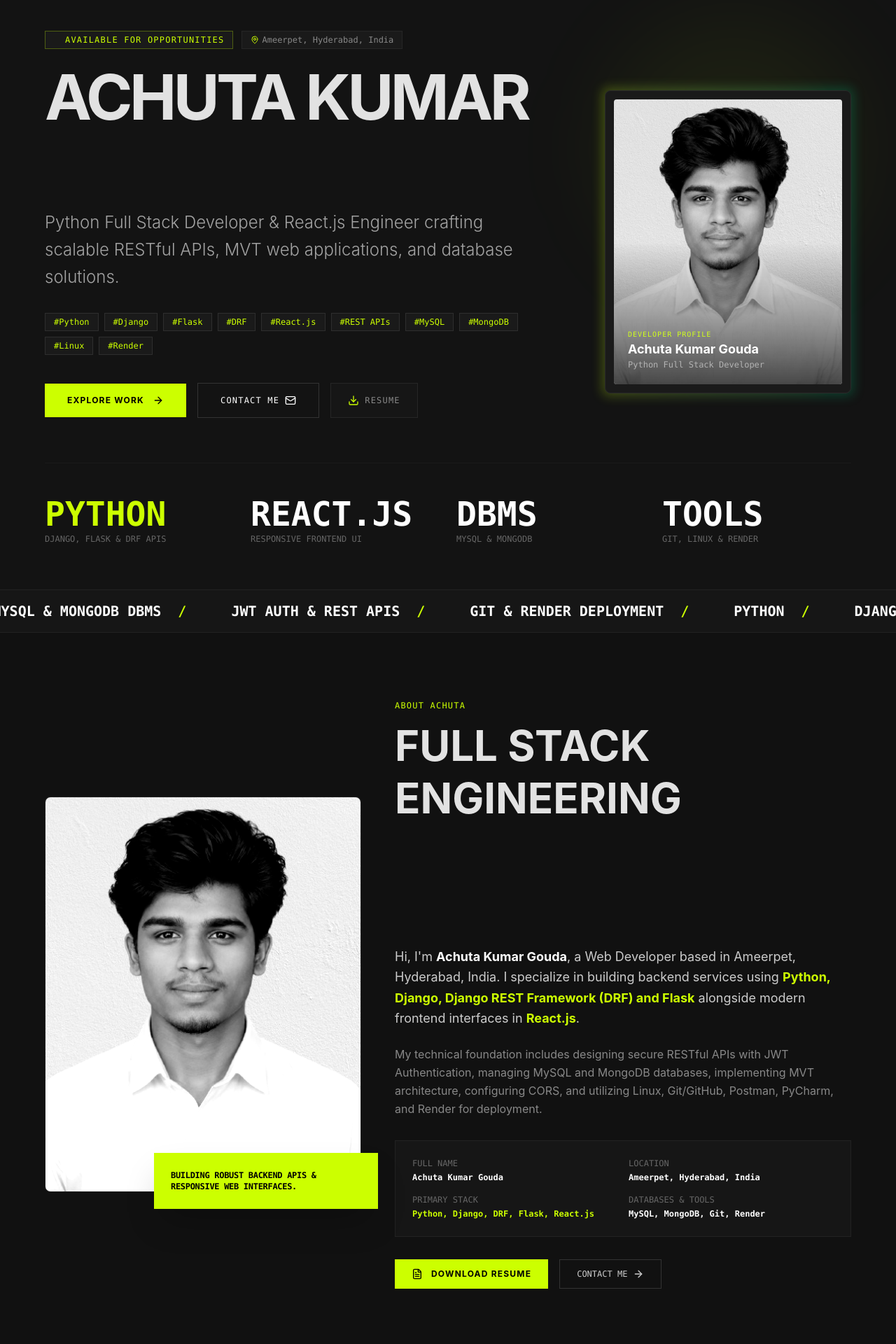
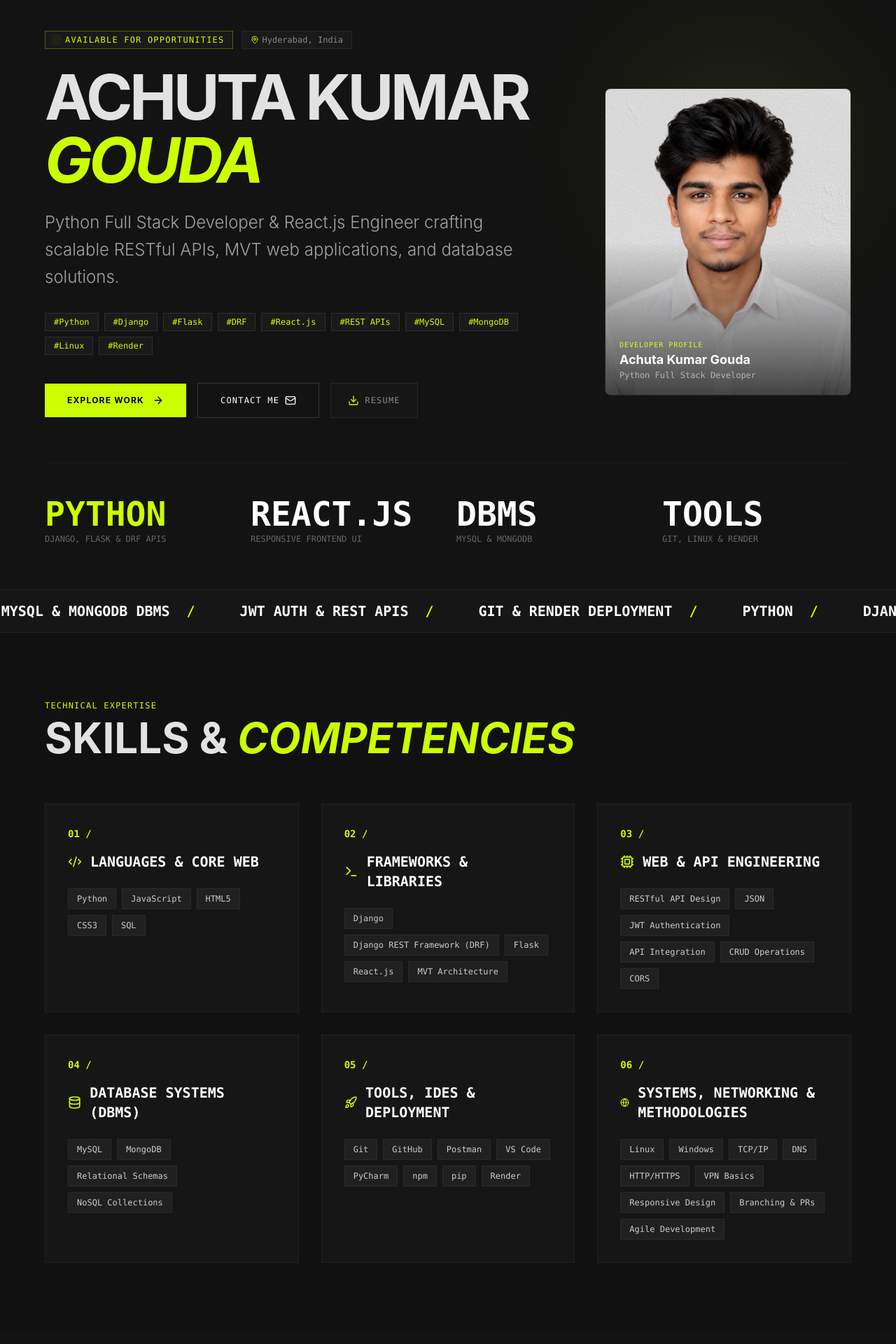
Before and after one commit to AchutaKumar/My-Portfolio, a React (Vite) app: page / in a window 1280 px wide. Shown: the part 100-2020 px from the top of the page at 70% size. Built offline with nearby package versions, Linux system fonts and the light colour scheme.

Commit message:
Update profile photo hover effect and add blog project image

```diff
--- a/src/App.jsx
+++ b/src/App.jsx
@@ -46,16 +46,28 @@ const Portfolio = () => {
     window.scrollTo({ top: 0, behavior: 'smooth' });
   };
 
-  const resumePdfUrl = '/resume/Achut%20Kumar%20Gouda.pdf';
+  const resumePdfUrl = `${import.meta.env.BASE_URL}resume/Achut%20Kumar%20Gouda.pdf`;
 
-  const handleResumeDownload = (e) => {
+  const handleResumeDownload = async (e) => {
     if (e) e.preventDefault();
-    const link = document.createElement('a');
-    link.href = resumePdfUrl;
-    link.download = 'Achut-Kumar-Gouda-Resume.pdf';
-    document.body.appendChild(link);
-    link.click();
-    document.body.removeChild(link);
+
+    try {
+      const response = await fetch(resumePdfUrl);
+      if (!response.ok) throw new Error('Unable to download resume');
+
+      const blob = await response.blob();
+      const objectUrl = window.URL.createObjectURL(blob);
+      const link = document.createElement('a');
+      link.href = objectUrl;
+      link.download = 'Achut-Kumar-Gouda-Resume.pdf';
+      document.body.appendChild(link);
+      link.click();
+      document.body.removeChild(link);
+      window.URL.revokeObjectURL(objectUrl);
+    } catch (error) {
+      console.error('Resume download failed:', error);
+      window.open(resumePdfUrl, '_blank', 'noopener,noreferrer');
+    }
   };
 
   const projects = [
@@ -76,10 +88,21 @@ const Portfolio = () => {
       category: 'API & Backend',
       year: '2026',
       description: 'End-to-end full stack web application integrating a dynamic Django Template Language frontend with Django REST Framework API, MySQL storage implementing CRUD operations.',
-      tech: ['Python', 'Django', 'JSON', 'HTML5/CSS3','DTL', 'Render'],
+      tech: ['Python', 'Django', 'Django Rest Framework', 'JWT Auth', 'HTML5/CSS3', 'DTL', 'Render'],
       image: 'img/employee-m.png',
       demoUrl: 'https://employee-management-system-3gkr.onrender.com/',
       githubUrl: 'https://github.com/AchutaKumar/Employee-Management-System'
+    },
+    {
+      id: 3,
+      title: 'Blog Application',
+      category: 'Full Stack',
+      year: '2026',
+      description: 'Full-stack blogging platform built with Django and DTL, featuring complete CRUD capabilities for article management, dynamic user authentication, category filtering, and rich text rendering.',
+      tech: ['Python', 'Django', 'JWT', 'Django Rest Framework', 'HTML5/CSS3', 'DTL', 'Render'],
+      image: 'img/blog.png',
+      demoUrl: '#',
+      githubUrl: 'https://github.com/AchutaKumar/Blog-Application'
     },
 
   ];
@@ -136,8 +159,8 @@ const Portfolio = () => {
 
         <div className="hidden md:flex items-center gap-4">
           <button
-            onClick={handleResumeDownload}
-            className="border border-[#CCFF00]/40 text-[#CCFF00] px-5 py-2 text-xs font-mono font-bold uppercase tracking-widest hover:bg-[#CCFF00] hover:text-black transition-all duration-300 flex items-center gap-2"
+            onClick={() => setShowResumeModal(true)}
+            className="border border-[#CCFF00]/40 text-[#CCFF00] px-5 py-2 text-xs font-mono font-bold uppercase tracking-widest hover:bg-[#ccff00] hover:text-black transition-all duration-300 flex items-center gap-2"
           >
             <FileText className="w-4 h-4" /> Resume
           </button>
@@ -172,10 +195,10 @@ const Portfolio = () => {
 
           <div className="flex flex-col gap-4 pt-6 border-t border-[#222]">
             <button
-              onClick={(e) => { setMobileMenuOpen(false); handleResumeDownload(e); }}
+              onClick={() => { setMobileMenuOpen(false); setShowResumeModal(true); }}
               className="w-full border border-[#CCFF00] text-[#CCFF00] py-3 text-center font-mono font-bold uppercase text-xs flex items-center justify-center gap-2"
             >
-              <FileText className="w-4 h-4" /> Download Resume
+              <FileText className="w-4 h-4" /> View Resume
             </button>
             <a
               onClick={() => setMobileMenuOpen(false)}
@@ -199,7 +222,7 @@ const Portfolio = () => {
               Available for Opportunities
             </span>
             <span className="inline-flex items-center gap-1 text-xs font-mono text-[#888] px-3 py-1 bg-[#1A1A1A] border border-[#262626]">
-              <MapPin className="w-3 h-3 text-[#CCFF00]" /> Ameerpet, Hyderabad, India
+              <MapPin className="w-3 h-3 text-[#CCFF00]" /> Hyderabad, India
             </span>
           </div>
 
@@ -207,7 +230,7 @@ const Portfolio = () => {
             <div className="lg:col-span-8">
               <h1 className="text-5xl sm:text-7xl lg:text-[90px] uppercase tracking-tighter mb-6 font-bold leading-none">
                 ACHUTA KUMAR <br />
-                <span className="border-text italic">GOUDA</span>
+                <span className="text-[#CCFF00] italic">GOUDA</span>
               </h1>
 
               <div className="max-w-2xl mb-8">
@@ -239,7 +262,7 @@ const Portfolio = () => {
                   Contact Me <Mail className="w-4 h-4" />
                 </a>
                 <button
-                  onClick={handleResumeDownload}
+                  onClick={() => setShowResumeModal(true)}
                   className="border border-[#262626] bg-[#161616] hover:bg-[#222] text-[#888] hover:text-white px-6 py-4 font-mono uppercase tracking-widest text-xs transition-colors flex items-center gap-2"
                 >
                   <Download className="w-4 h-4 text-[#CCFF00]" /> Resume
@@ -249,14 +272,13 @@ const Portfolio = () => {
 
             {/* Profile Card / Avatar */}
             <div className="lg:col-span-4 flex justify-center lg:justify-end">
-              <div className="relative group max-w-xs sm:max-w-sm w-full">
-                <div className="absolute -inset-1 bg-gradient-to-r from-[#CCFF00] to-emerald-500 rounded-lg blur opacity-25 group-hover:opacity-75 transition duration-1000 group-hover:duration-200"></div>
-                <div className="relative bg-[#1A1A1A] border border-[#2a2a2a] p-3 rounded-lg overflow-hidden">
-                  <div className="aspect-[4/5] overflow-hidden rounded relative">
+              <div className="max-w-xs sm:max-w-sm w-full">
+                <div className="bg-[#1A1A1A] rounded-lg overflow-hidden border border-[#262626] hover:border-[#3a3a3a] transition-all duration-300 hover:scale-[1.02]">
+                  <div className="aspect-[4/5] overflow-hidden relative">
                     <img
                       src={achutaPic}
                       alt="Achuta Kumar Gouda"
-                      className="w-full h-full object-cover grayscale contrast-110 group-hover:grayscale-0 group-hover:scale-105 transition-all duration-700"
+                      className="w-full h-full object-cover transition-transform duration-300 hover:scale-105"
                     />
                     <div className="absolute inset-0 bg-gradient-to-t from-black/80 via-transparent to-transparent opacity-90 p-5 flex flex-col justify-end">
                       <span className="text-[#CCFF00] font-mono text-[10px] uppercase tracking-widest">DEVELOPER PROFILE</span>
@@ -319,77 +341,7 @@ const Portfolio = () => {
         </div>
 
         {/* About Section */}
-        <section id="about" className="px-6 md:px-16 py-24 bg-[#111111] border-b border-[#1A1A1A]">
-          <div className="grid grid-cols-1 lg:grid-cols-12 gap-12 items-center">
-            <div className="lg:col-span-5">
-              <div className="relative">
-                <div className="aspect-[4/5] overflow-hidden border border-[#262626] rounded-lg">
-                  <img
-                    src={achutaPic}
-                    alt="Achuta Kumar Gouda"
-                    className="object-cover w-full h-full grayscale contrast-125 hover:grayscale-0 transition-all duration-700"
-                  />
-                </div>
-                <div className="absolute -bottom-6 -right-6 bg-[#CCFF00] text-black p-6 font-mono text-xs font-bold tracking-tight hidden sm:block max-w-xs shadow-2xl">
-                  BUILDING ROBUST BACKEND APIS & RESPONSIVE WEB INTERFACES.
-                </div>
-              </div>
-            </div>
 
-            <div className="lg:col-span-7">
-              <span className="text-[#CCFF00] font-mono text-xs uppercase tracking-widest mb-3 block">
-                ABOUT ACHUTA
-              </span>
-              <h2 className="text-4xl sm:text-6xl font-bold uppercase mb-6 leading-tight">
-                FULL STACK ENGINEERING <br />
-                <span className="border-text italic">WITH PYTHON & REACT</span>
-              </h2>
-
-              <p className="text-lg text-[#ccc] mb-6 leading-relaxed">
-                Hi, I'm <strong className="text-white">Achuta Kumar Gouda</strong>, a Web Developer based in Ameerpet, Hyderabad, India. I specialize in building backend services using <strong className="text-[#CCFF00]">Python, Django, Django REST Framework (DRF) and Flask</strong> alongside modern frontend interfaces in <strong className="text-[#CCFF00]">React.js</strong>.
-              </p>
-
-              <p className="text-[#888] mb-8 leading-relaxed">
-                My technical foundation includes designing secure RESTful APIs with JWT Authentication, managing MySQL and MongoDB databases, implementing MVT architecture, configuring CORS, and utilizing Linux, Git/GitHub, Postman, PyCharm, and Render for deployment.
-              </p>
-
-              {/* Bio Details Grid */}
-              <div className="grid grid-cols-1 sm:grid-cols-2 gap-4 mb-8 font-mono text-xs bg-[#161616] p-6 border border-[#222]">
-                <div className="flex flex-col gap-1">
-                  <span className="text-[#666] uppercase">Full Name</span>
-                  <span className="text-white font-bold">Achuta Kumar Gouda</span>
-                </div>
-                <div className="flex flex-col gap-1">
-                  <span className="text-[#666] uppercase">Location</span>
-                  <span className="text-white font-bold">Ameerpet, Hyderabad, India</span>
-                </div>
-                <div className="flex flex-col gap-1">
-                  <span className="text-[#666] uppercase">Primary Stack</span>
-                  <span className="text-[#CCFF00] font-bold">Python, Django, DRF, Flask, React.js</span>
-                </div>
-                <div className="flex flex-col gap-1">
-                  <span className="text-[#666] uppercase">Databases & Tools</span>
-                  <span className="text-white font-bold">MySQL, MongoDB, Git, Render</span>
-                </div>
-              </div>
-
-              <div className="flex flex-wrap gap-4">
-                <button
-                  onClick={handleResumeDownload}
-                  className="inline-flex items-center gap-3 bg-[#CCFF00] text-black px-6 py-3 font-bold uppercase tracking-widest text-xs hover:translate-x-1 transition-transform"
-                >
-                  <FileText className="w-4 h-4" /> Download Resume
-                </button>
-                <a
-                  href="#contact"
-                  className="inline-flex items-center gap-2 border border-[#333] hover:border-[#CCFF00] text-[#ccc] hover:text-[#CCFF00] px-6 py-3 font-mono uppercase text-xs transition-colors"
-                >
-                  Contact Me <ArrowRight className="w-4 h-4" />
-                </a>
-              </div>
-            </div>
-          </div>
-        </section>
 
         {/* Comprehensive Skills Section */}
         <section id="skills" className="px-6 md:px-16 py-24 bg-[#111111]">
@@ -398,7 +350,7 @@ const Portfolio = () => {
               TECHNICAL EXPERTISE
             </span>
             <h2 className="text-4xl md:text-6xl font-bold uppercase">
-              SKILLS & <span className="border-text italic">COMPETENCIES</span>
+              SKILLS & <span className="text-[#CCFF00] italic">COMPETENCIES</span>
             </h2>
           </div>
 
@@ -464,14 +416,14 @@ const Portfolio = () => {
             {filteredProjects.map((project) => (
               <div
                 key={project.id}
-                className="group bg-[#161616] border border-[#222] hover:border-[#CCFF00]/50 transition-all duration-300 flex flex-col justify-between overflow-hidden"
+                className="group bg-[#161616] border border-[#222] hover:border-[#CCFF00]/40 transition-colors duration-300 flex flex-col justify-between overflow-hidden"
               >
                 <div>
                   <div className="relative aspect-video overflow-hidden">
                     <img
                       src={project.image}
                       alt={project.title}
-                      className="object-cover w-full h-full grayscale group-hover:grayscale-0 group-hover:scale-105 transition-all duration-500"
+                      className="object-cover w-full h-full group-hover:scale-105 transition-transform duration-300"
                     />
                     <div className="absolute top-3 left-3 bg-[#131313]/80 backdrop-blur-md px-3 py-1 font-mono text-[10px] text-[#CCFF00] border border-[#CCFF00]/30 uppercase">
                       {project.category} • {project.year}
@@ -591,13 +543,33 @@ const Portfolio = () => {
                   </div>
                 </a>
 
+                <a href="https://github.com/AchutaKumar" target="_blank" rel="noreferrer" className="flex items-center gap-4 text-white hover:text-[#CCFF00] transition-colors p-4 bg-[#161616] border border-[#222]">
+                  <div className="p-3 bg-[#CCFF00] text-black rounded">
+                    <GithubIcon className="w-5 h-5" />
+                  </div>
+                  <div>
+                    <span className="text-[10px] text-[#666] uppercase block">GitHub</span>
+                    <span className="font-bold text-base">Achuta Kumar Gouda</span>
+                  </div>
+                </a>
+
+                <a href="https://www.linkedin.com/in/achuta-kumar/" target="_blank" rel="noreferrer" className="flex items-center gap-4 text-white hover:text-[#CCFF00] transition-colors p-4 bg-[#161616] border border-[#222]">
+                  <div className="p-3 bg-[#CCFF00] text-black rounded">
+                    <ExternalLink className="w-5 h-5" />
+                  </div>
+                  <div>
+                    <span className="text-[10px] text-[#666] uppercase block">LinkedIn</span>
+                    <span className="font-bold text-base">Achuta Kumar Gouda</span>
+                  </div>
+                </a>
+
                 <div className="flex items-center gap-4 text-white p-4 bg-[#161616] border border-[#222]">
                   <div className="p-3 bg-[#CCFF00] text-black rounded">
                     <MapPin className="w-5 h-5" />
                   </div>
                   <div>
                     <span className="text-[10px] text-[#666] uppercase block">Location</span>
-                    <span className="font-bold text-base">Ameerpet, Hyderabad, India</span>
+                    <span className="font-bold text-base">Hyderabad, India</span>
                   </div>
                 </div>
               </div>
@@ -715,7 +687,7 @@ const Portfolio = () => {
               <div>
                 <h3 className="text-2xl font-bold uppercase text-white font-mono">Achuta Kumar Gouda</h3>
                 <p className="text-xs font-mono text-[#CCFF00]">Python, Django & React Developer</p>
-                <p className="text-[11px] text-[#888] font-mono">Ameerpet, Hyderabad, India • Mobile: +91 8917624469</p>
+                <p className="text-[11px] text-[#888] font-mono">Hyderabad, India • Mobile: +91 8917624469</p>
               </div>
             </div>
 
@@ -748,7 +720,7 @@ const Portfolio = () => {
                 <h4 className="font-mono text-xs text-[#CCFF00] uppercase tracking-widest mb-2 border-b border-[#262626] pb-1">Personal Details</h4>
                 <div className="bg-[#101010] p-4 border border-[#222] text-xs font-mono text-[#aaa] space-y-1">
                   <p><strong className="text-white">DOB:</strong> 19 / 08 / 2004</p>
-                  <p><strong className="text-white">Location:</strong> Ameerpet, Hyderabad, India</p>
+                  <p><strong className="text-white">Location:</strong> Hyderabad, India</p>
                   <p><strong className="text-white">Phone:</strong> +91 8917624469</p>
                 </div>
               </div>
@@ -774,7 +746,7 @@ const Portfolio = () => {
             <div className="text-2xl font-bold text-white uppercase tracking-tighter font-mono">
               ACHUTA<span className="text-[#CCFF00]">.DEV</span>
             </div>
-            <p className="text-xs text-[#666] font-mono mt-1">Python, Django & Full Stack Web Developer • Ameerpet, Hyderabad, India</p>
+            <p className="text-xs text-[#666] font-mono mt-1">Python, Django & Full Stack Web Developer • Hyderabad, India</p>
           </div>
 
           <nav className="flex flex-wrap gap-6 font-mono uppercase text-[#888] text-xs">
```
Also changed, not shown: public/img/blog.png (added).
